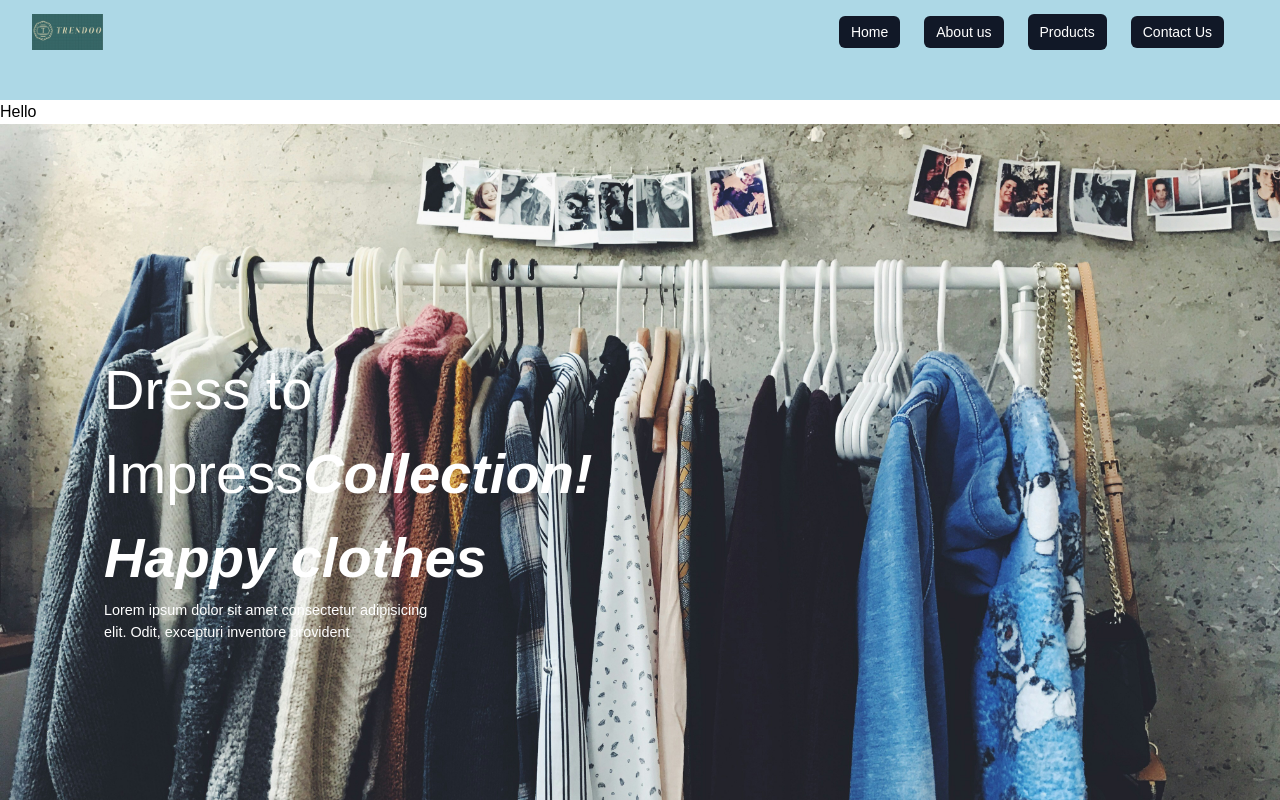
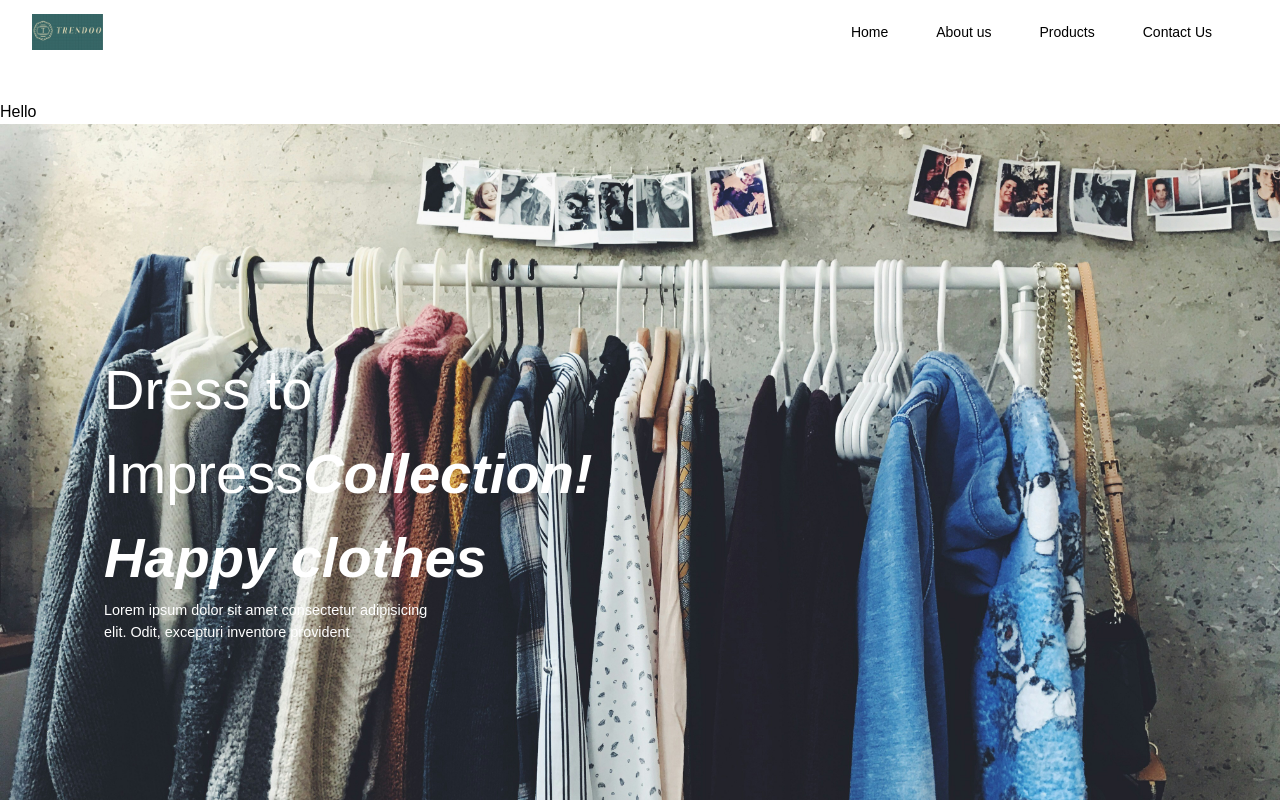
Before and after one commit to RGC1/TrendooEshopApp, a React (Vite) app: page / in a window 1280 px wide. Shown: the top 800 px of the page. Built offline with nearby package versions, Linux system fonts and the light colour scheme.

Commit message:
changed the dropdown btn

```diff
--- a/src/sections/Nav/index.jsx
+++ b/src/sections/Nav/index.jsx
@@ -1,16 +1,21 @@
-
 import React, { useState } from "react";
 import "./style.css";
 
 import logo from "../../assets/images/Logo.jpg";
 
+
 const MyNav = () => {
-  const [dropdownOpen, setDropdownOpen] = useState(false);
+    const [dropdownOpen, setDropdownOpen] = useState(false);
 
-  // Function to toggle the dropdown menu
-  const toggleDropdown = () => {
-    setDropdownOpen(!dropdownOpen);
-  };
+    // Function to open the dropdown menu
+    const openDropdown = () => {
+      setDropdownOpen(true);
+    };
+
+    // Function to close the dropdown menu
+    const closeDropdown = () => {
+      setDropdownOpen(false);
+    };
 
   return (
     <>
@@ -26,19 +31,20 @@ const MyNav = () => {
               <div className="flex space-x-4"></div>
               <a
                 href="#home"
-                className="bg-gray-900 text-white rounded-md px-3 py-2 text-sm font-medium mr-6 hover:bg-gray-100 focus:outline-none focus:ring-2 focus:ring-gray-200 dark:text-gray-400 dark:hover:bg-gray-700 dark:focus:ring-gray-600"
+                className=" text-black rounded-md px-3 py-2 text-sm font-medium mr-6 hover:bg-gray-100 focus:outline-none focus:ring-2 focus:ring-gray-200 dark:text-gray-400 dark:hover:bg-gray-700 dark:focus:ring-gray-600"
               >
                 Home
               </a>
               <a
                 href="#about"
-                className="bg-gray-900 text-white rounded-md px-3 py-2 mr-6 text-sm font-medium hover:bg-gray-100 focus:outline-none focus:ring-2 focus:ring-gray-200 dark:text-gray-400 dark:hover:bg-gray-700 dark:focus:ring-gray-600"
+                className=" text-black rounded-md px-3 py-2 mr-6 text-sm font-medium hover:bg-gray-100 focus:outline-none focus:ring-2 focus:ring-gray-200 dark:text-gray-400 dark:hover:bg-gray-700 dark:focus:ring-gray-600"
               >
                 About us
               </a>
               <button
-                onClick={toggleDropdown} // Add onClick handler to toggle dropdown
-                className="bg-gray-900 text-white rounded-md px-3 py-2 mr-6 text-sm font-medium hover:bg-gray-100 focus:outline-none focus:ring-2 focus:ring-gray-200 dark:text-gray-400 dark:hover:bg-gray-700 dark:focus:ring-gray-600"
+                onMouseEnter={openDropdown} // Add onMouseEnter handler to open dropdown
+                onMouseLeave={closeDropdown} // Add onMouseLeave handler to close dropdown
+                className="text-black rounded-md px-3 py-2 mr-6 text-sm font-medium hover:bg-gray-100 focus:outline-none focus:ring-2 focus:ring-gray-200 dark:text-gray-400 dark:hover:bg-gray-700 dark:focus:ring-gray-600"
               >
                 Products{" "}
               </button>
@@ -46,7 +52,9 @@ const MyNav = () => {
               {dropdownOpen && (
                 <div
                   id="dropdownNavbar"
-                  className="z-10 absolute mt-2 w-48 bg-white divide-y divide-gray-100 rounded-lg shadow-lg dark:bg-gray-700 dark:divide-gray-600"
+                  className=" absolute mt-2 w-48 bg-white divide-y divide-gray-100 rounded-lg shadow-lg dark:bg-gray-700 dark:divide-gray-600"
+                  onMouseEnter={openDropdown} // Keep dropdown open when hovering over it
+                  onMouseLeave={closeDropdown} // Close dropdown when mouse leaves it
                 >
                   <ul
                     className="py-2 text-sm text-gray-700 dark:text-gray-400"
@@ -67,13 +75,13 @@ const MyNav = () => {
                       >
                         Men
                       </a>
-                      </li>
+                    </li>
                   </ul>
                 </div>
               )}
               <a
                 href="#contact"
-                className="bg-gray-900 text-white rounded-md px-3 py-2 mr-6 text-sm font-medium hover:bg-gray-100 focus:outline-none focus:ring-2 focus:ring-gray-200 dark:text-gray-400 dark:hover:bg-gray-700 dark:focus:ring-gray-600"
+                className=" text-black rounded-md px-3 py-2 mr-6 text-sm font-medium hover:bg-gray-100 focus:outline-none focus:ring-2 focus:ring-gray-200 dark:text-gray-400 dark:hover:bg-gray-700 dark:focus:ring-gray-600"
               >
                 Contact Us
               </a>
--- a/src/sections/Nav/style.css
+++ b/src/sections/Nav/style.css
@@ -1,4 +1,3 @@
 nav {
-  background-color: lightblue;
   height: 100px;
 }
```
